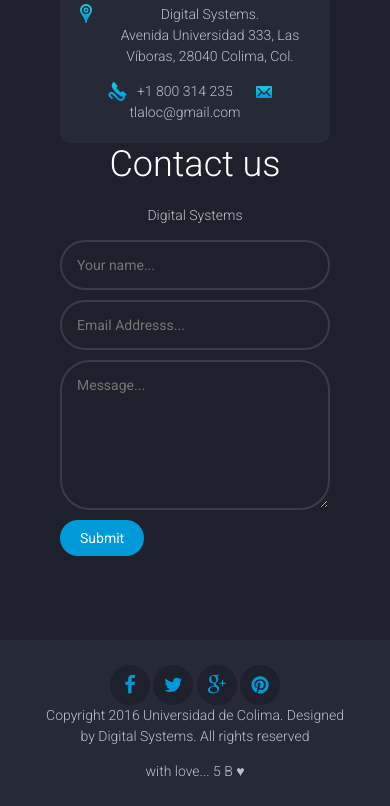
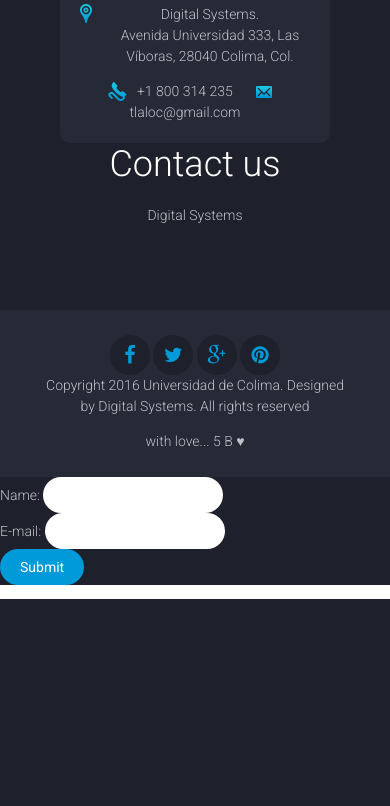
Before and after one commit to nekoninds/meteorologico, a PHP site: page /contact.php in a window 390 px wide. Shown: the part 737-1543 px from the top of the page. After the commit the page ends 1336 px from the top, so only its background shows below. Run offline with PHP 8.4, Linux system fonts and the light colour scheme; data that the repository does not hold is empty; some libraries are stand-ins or nearby versions.

Commit message:
envio de datos desde contacto 3

```diff
--- a/contact.php
+++ b/contact.php
@@ -50,20 +50,22 @@
 								</div>
 							</div>
 						</div>
+
 						<div class="col-md-6 col-md-offset-1">
 							<h2 class="section-title">Contact us</h2>
 							<p>Digital Systems</p>
-							<form action="mail.php" method="post" class="contact-form">
-								<div class="row">
-									<div class="col-md-6"><input type="text" placeholder="Your name..." name="name"></div>
-									<div class="col-md-6"><input type="text" placeholder="Email Addresss..." name="email"></div>
+						<?php
+							"<form action='mail.php' method='post' class='contact-form'>
+								<div class='row'>
+									<div class='col-md-6'><input type='text' placeholder='Your name...'' name='name'></div>
+									<div class='col-md-6'><input type='text' placeholder='Email Addresss...'' name='email'></div>
 								</div>
-								<textarea name="" placeholder="Message..." name="msj"></textarea>
-								<div class="text-right">
-									<input type="submit" placeholder="Send message">
+								<textarea name='' placeholder='Message...'' name='msj'></textarea>
+								<div class='text-right'>
+									<input type='submit' placeholder='Send message'>
 								</div>
-							</form>
-
+							</form>"
+							?>
 
 
 
```
